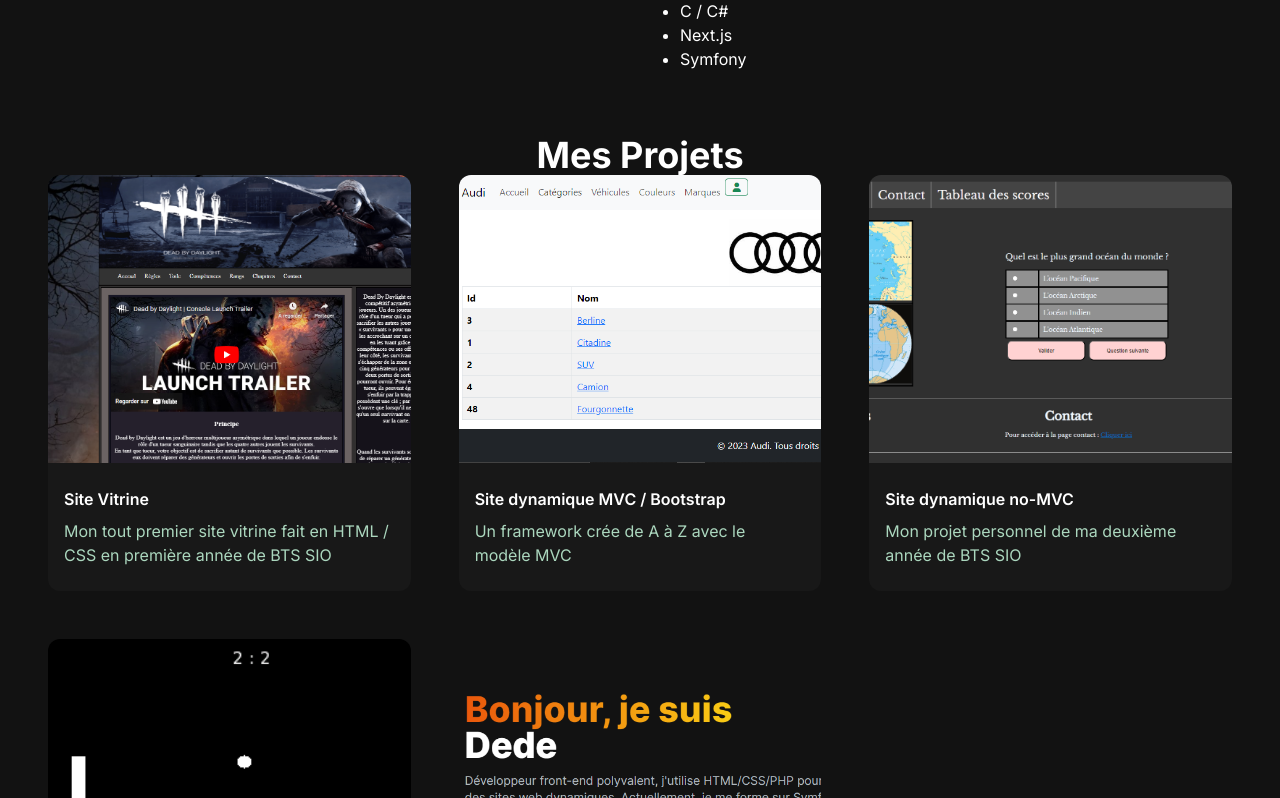
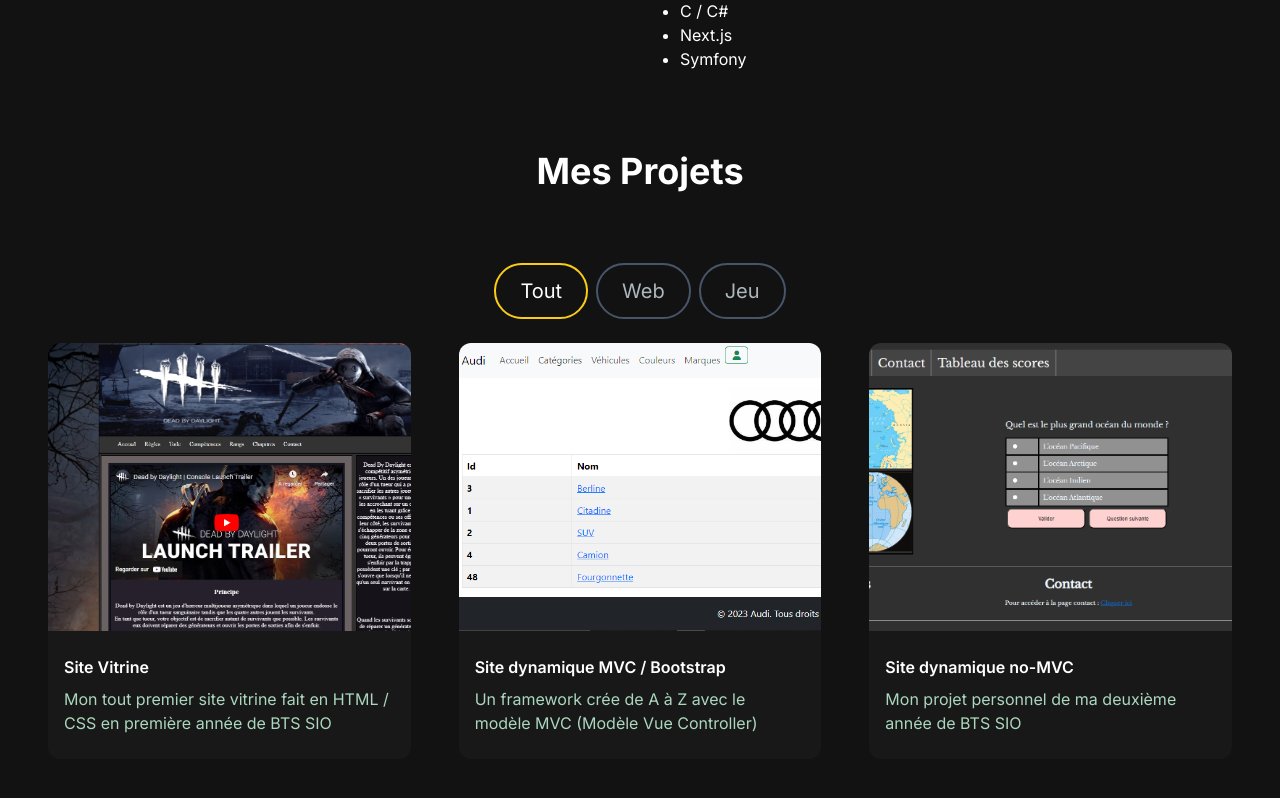
Before and after one commit to Lowcost42/portfolio, a Next.js app: page / in a window 1280 px wide. Shown: the part 982-1780 px from the top of the page. Built offline with nearby package versions, Linux system fonts and the light colour scheme.

Commit message:
Project section finished

```diff
--- a/app/components/ProjectCard.jsx
+++ b/app/components/ProjectCard.jsx
@@ -1,10 +1,28 @@
 import React from 'react'
+import { IconCode, IconEye } from '@tabler/icons-react';
+import Link from 'next/link';
 
-const ProjectCard = ({ imgUrl, title, description }) => {
+const ProjectCard = ({ imgUrl, title, description, gitUrl, previewUrl }) => {
   return (
     <div>
-      <div className='h-52 md:h-72 rounded-t-xl'
-        style={{ background: `url(${imgUrl})`, backgroundSize: "cover" }}>
+      <div className='h-52 md:h-72 rounded-t-xl relative group'
+        style={{ background: `url(${imgUrl})`, backgroundSize: "cover" }}
+      >
+        <div className='overlay items-center justify-center absolute top-0 left-0 w-full h-full bg-[#181818] bg-opacity-0 hidden group-hover:flex group-hover:bg-opacity-80 transition-all duration-500'>
+          <Link
+            href={"/"}
+            className='h-14 w-14 mr-2 border-2 relative rounded-full border-[#ADB7BE] hover:border-white group/link'
+          >
+            <IconCode className='h-10 w-10 text-[#ADB7BE] absolute top-1/2 left-1/2 transform -translate-x-1/2 -translate-y-1/2 cursor-pointer group-hover/link:text-white' />
+          </Link>
+
+          <Link
+            href={"/"}
+            className='h-14 w-14 border-2 relative rounded-full border-[#ADB7BE] hover:border-white group/link'
+          >
+            <IconEye className='h-10 w-10 text-[#ADB7BE] absolute top-1/2 left-1/2 transform -translate-x-1/2 -translate-y-1/2 cursor-pointer group-hover/link:text-white' />
+          </Link>
+        </div>
       </div>
       <div className='text-white rounded-b-xl bg-[#181818] py-6 px-4'>
         <h5 className='font-xl font-semibold mb-2'>{title}</h5>
--- a/app/components/ProjectSection.jsx
+++ b/app/components/ProjectSection.jsx
@@ -1,5 +1,7 @@
-import React from 'react'
+"use client";
+import React, { useState } from 'react'
 import ProjectCard from './ProjectCard'
+import ProjectTag from './ProjectTag'
 
 const projectsData = () => [
     {
@@ -7,52 +9,91 @@
         title: "Site Vitrine",
         description: "Mon tout premier site vitrine fait en HTML / CSS en première année de BTS SIO",
         image: "/images/Projects/1.png",
-        tag: ["Tout", "Web"]
+        tag: ["Tout", "Web"],
+        gitUrl: "/",
+        previewUrl: "/",
     },
     {
         id: 2,
         title: "Site dynamique MVC / Bootstrap",
-        description: "Un framework crée de A à Z avec le modèle MVC",
+        description: "Un framework crée de A à Z avec le modèle MVC (Modèle Vue Controller)",
         image: "/images/Projects/2.png",
-        tag: ["Tout", "Web"]
+        tag: ["Tout", "Web"],
+        gitUrl: "/",
+        previewUrl: "/",
     },
     {
         id: 3,
         title: "Site dynamique no-MVC",
         description: "Mon projet personnel de ma deuxième année de BTS SIO",
         image: "/images/Projects/3.png",
-        tag: ["Tout", "Web"]
+        tag: ["Tout", "Web"],
+        gitUrl: "/",
+        previewUrl: "/",
     },
     {
         id: 4,
         title: "Jeu Pong avec LOVE2D",
         description: "Création du jeu 'Pong' en Lua sur LOVE2D",
         image: "/images/Projects/4.png",
-        tag: ["Tout", "Game"]
+        tag: ["Tout", "Jeu"],
+        gitUrl: "/",
+        previewUrl: "/",
     },
     {
         id: 5,
         title: "Site web Portfolio avec Next.js",
         description: "Création de mon site de Portfolio en ligne",
         image: "/images/Projects/5.png",
-        tag: ["Tout", "Web"]
-    }
-]
+        tag: ["Tout", "Web"],
+        gitUrl: "/",
+        previewUrl: "/",
+    },
+];
 
 const ProjectSection = () => {
+    const [tag, setTag] = useState("Tout");
+
+    const handleTagChange = (newTag) => {
+        setTag(newTag);
+    };
+
+    const filteredProjects = projectsData().filter((project) =>
+        project.tag.includes(tag)
+    );
+
     return (
         <>
-            <h2 className='text-center text-4xl font-bold text-white'>
+            <h2 className='text-center text-4xl font-bold text-white mt-4 mb-8 md:mb-12'>
                 Mes Projets
-                </h2>
+            </h2>
+            <div className='text-white flex flex-row justify-center items-center gap-2 py-6'>
+                <ProjectTag
+                    onClick={handleTagChange}
+                    name="Tout"
+                    isSelected={tag === "Tout"}
+                />
+                <ProjectTag
+                    onClick={handleTagChange}
+                    name="Web"
+                    isSelected={tag === "Web"}
+                />
+                <ProjectTag
+                    onClick={handleTagChange}
+                    name="Jeu"
+                    isSelected={tag === "Jeu"}
+                />
+            </div>
             <div className='grid md:grid-cols-3 gap-8 md:gap-12'>
-                {projectsData().map((project) => (
+                {filteredProjects.map((project) => (
                     <ProjectCard
                         key={project.id}
                         title={project.title}
                         description={project.description}
                         imgUrl={project.image}
                         tags={project.tag}
+                        gitUrl={project.gitUrl}
+                        previewUrl={project.previewUrl}
                     />
                 ))}
             </div>
--- /dev/null
+++ b/app/components/ProjectTag.jsx
@@ -0,0 +1,17 @@
+import React from 'react'
+
+const ProjectTag = ({ name, onClick, isSelected }) => {
+    const buttonStyles = isSelected
+        ? "text-white border-yellow-400"
+        : "text-[#ADB7BE] border-slate-600 hover:border-white";
+    return (
+        <button
+            className={`${buttonStyles} rounded-full border-2 px-6 py-3 text-xl cursor-pointer`}
+            onClick={() => onClick(name)}
+        >
+            {name}
+        </button>
+    )
+}
+
+export default ProjectTag
```
